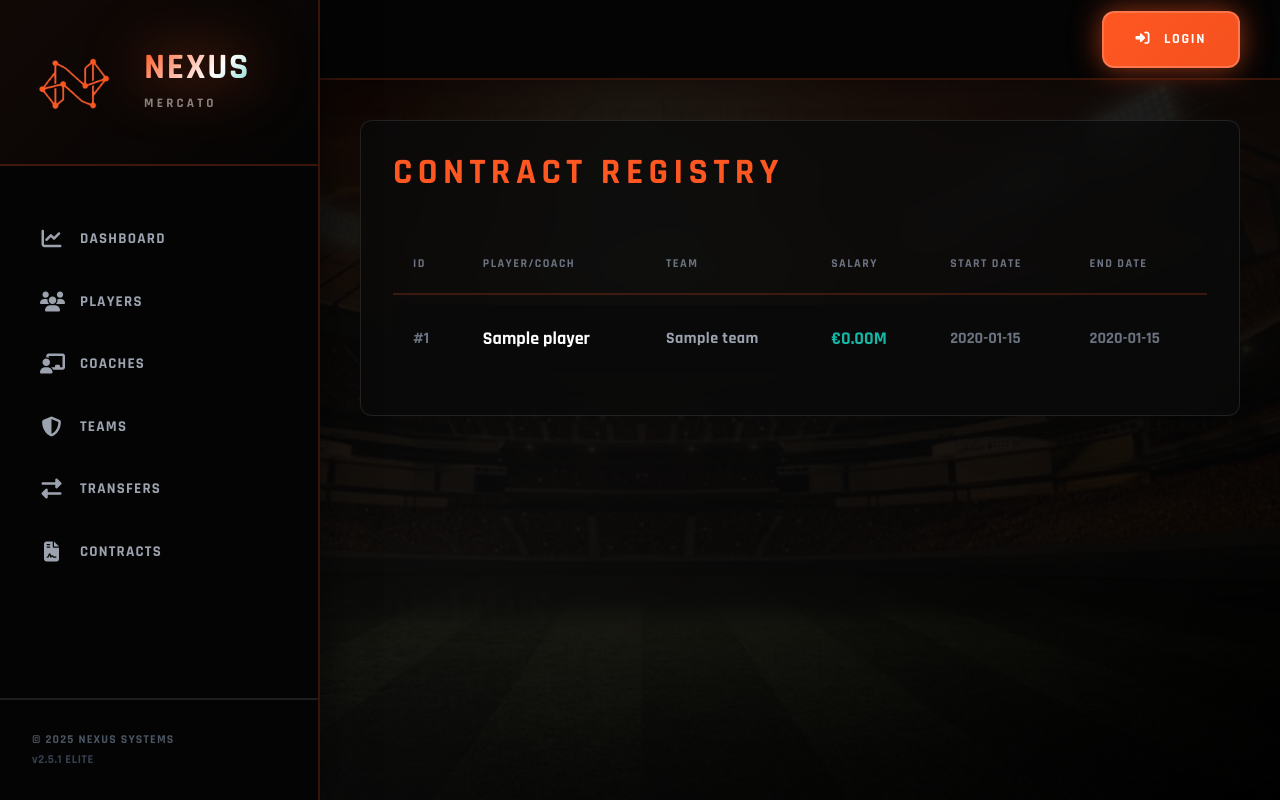
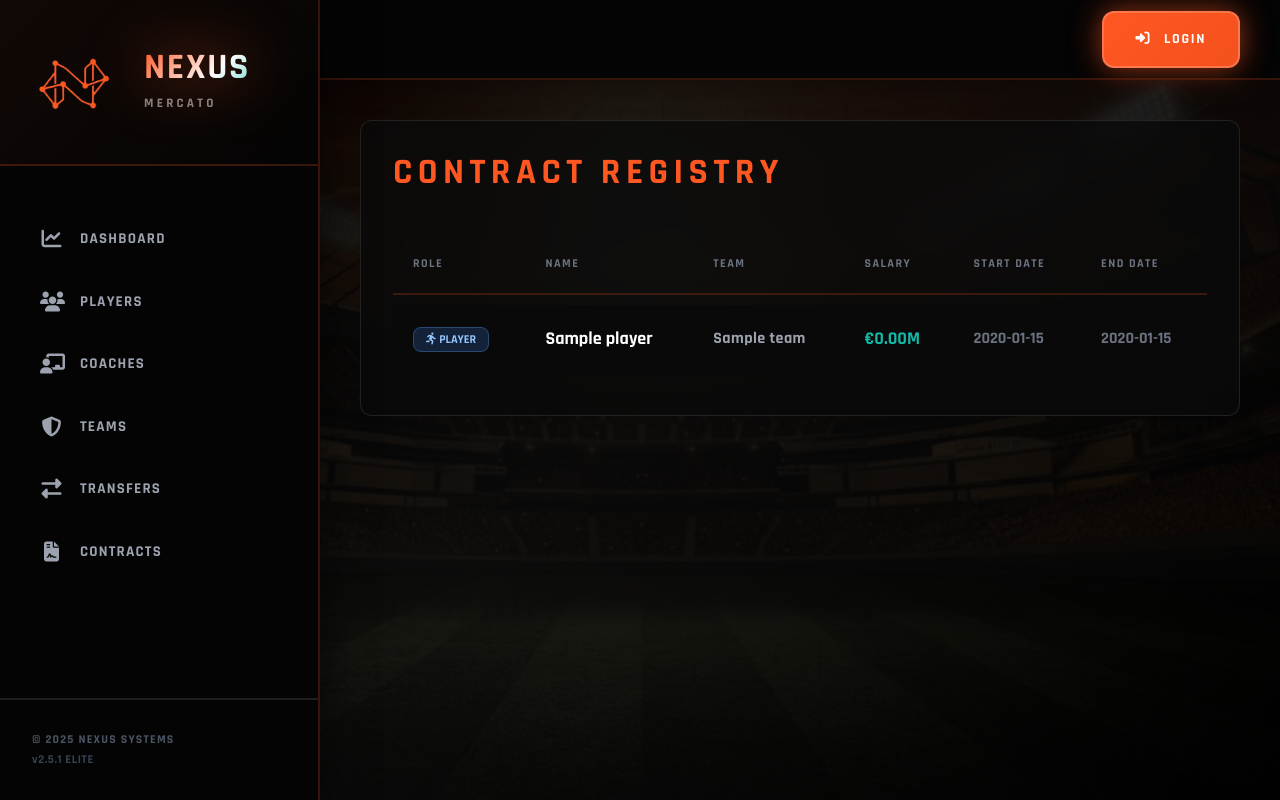
Before and after one commit to youssef-boudouar/Nexus-Mercato, a PHP site: page /contracts/contracts.php in a window 1280 px wide. Run offline with PHP 8.4, Linux system fonts and the light colour scheme; tables that the repository leaves empty hold one stand-in row (values such as "Sample post"); some libraries are stand-ins or nearby versions.

Commit message:
feat: enhance contract display with role indicators for players and coaches

```diff
--- a/contracts/contracts.php
+++ b/contracts/contracts.php
@@ -6,6 +6,7 @@ include '../models/Contract.php';
 
 $contract = new Contract();
 $contracts = $contract->getAll();
+
 
 include '../includes/header.php';
 ?>
@@ -21,8 +22,8 @@ include '../includes/header.php';
             <table class="data-table">
                 <thead>
                     <tr class="tech-header">
-                        <th>ID</th>
-                        <th>PLAYER/COACH</th>
+                        <th>ROLE</th>
+                        <th>NAME</th>
                         <th>TEAM</th>
                         <th>SALARY</th>
                         <th>START DATE</th>
@@ -35,8 +36,18 @@ include '../includes/header.php';
                 <tbody>
                     <?php foreach($contracts as $c): ?>
                     <tr>
-                        <td class="font-bold text-gray-500">#<?= $c['id'] ?></td>
-                        <td class="font-bold text-white text-lg"><?= $c['player'] ?></td>
+                        <td>
+                            <?php if($c['player']): ?>
+                                <span class="px-3 py-1 rounded-lg bg-blue-500/20 border border-blue-400/30 text-blue-300 text-xs font-bold">
+                                    <i class="fas fa-running"></i> PLAYER
+                                </span>
+                            <?php else: ?>
+                                <span class="px-3 py-1 rounded-lg bg-orange-500/20 border border-orange-400/30 text-orange-300 text-xs font-bold">
+                                    <i class="fas fa-clipboard-list"></i> COACH
+                                </span>
+                            <?php endif; ?>
+                        </td>
+                        <td class="font-bold text-white text-lg"><?= $c['player'] ?? $c['coach'] ?></td>
                         <td class="text-gray-400 tracking-wide"><?= $c['team'] ?></td>
                         <td class="font-bold text-[#14b8a6] text-lg">€<?= number_format($c['salary'] / 1000000, 2)?>M</td>
                         <td class="text-gray-500"><?= $c['start_date'] ?></td>
```
